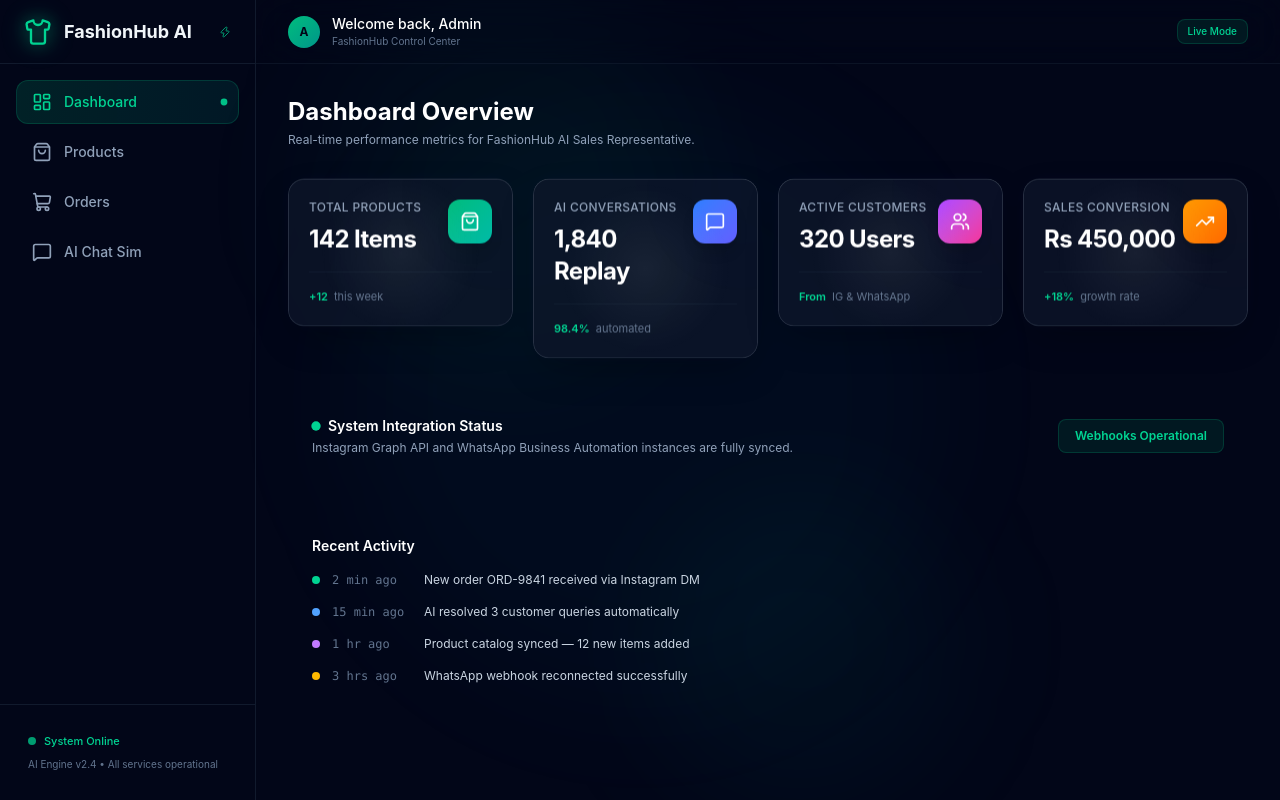
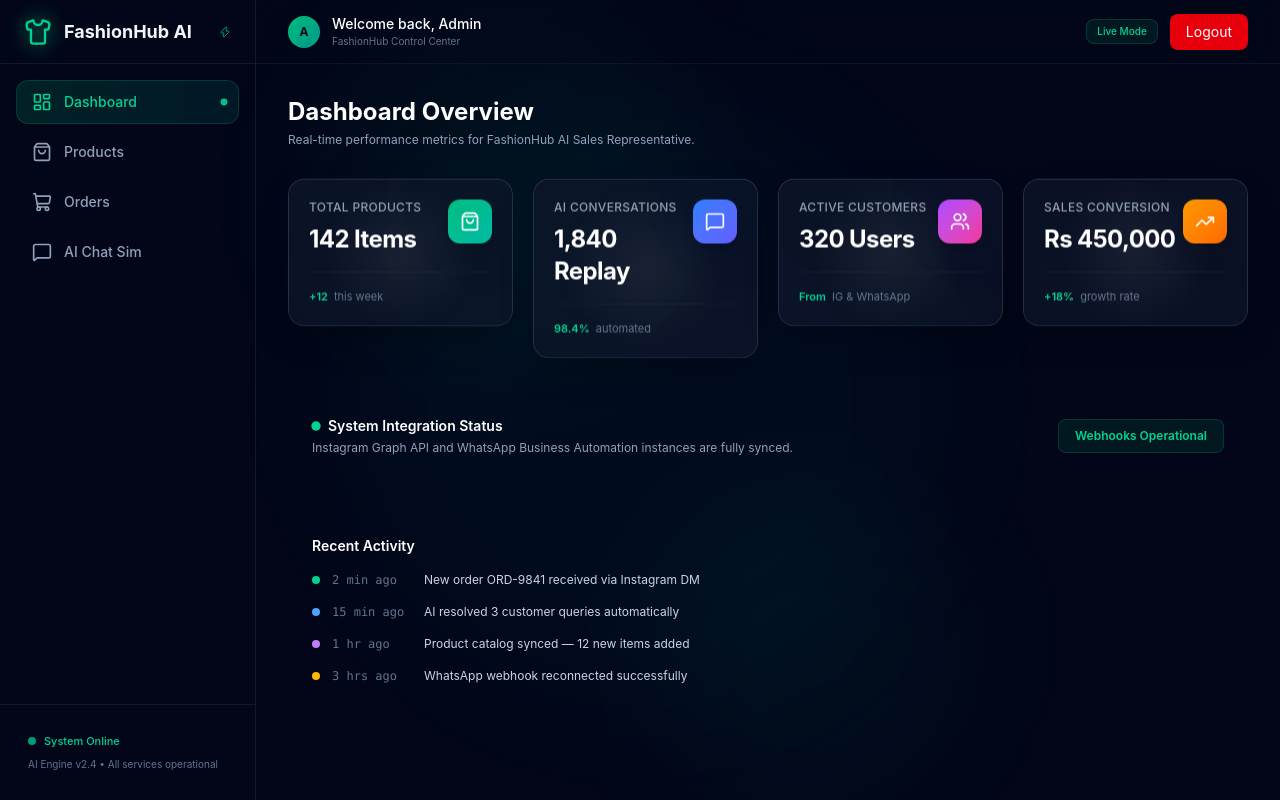
Before and after one commit to Ammarawan123/AI_fashion_Sales_Assistant, a React (Vite) app in the folder frontend/: page / in a window 1280 px wide. Built offline with nearby package versions, Linux system fonts and the light colour scheme; sample sign-in values are in the browser's storage.

Commit message:
Implement authentication and logout in DashboardLayout
Added authentication check and logout functionality.

```diff
--- a/frontend/src/layouts/DashboardLayout.jsx
+++ b/frontend/src/layouts/DashboardLayout.jsx
@@ -1,4 +1,4 @@
-import { Link, Outlet, useLocation } from "react-router-dom";
+import { Link, Outlet, useLocation, Navigate, useNavigate } from "react-router-dom";
 import { motion } from "framer-motion";
 import {
   LayoutDashboard,
@@ -42,6 +42,18 @@ const menuItemVariants = {
 
 export default function DashboardLayout() {
   const location = useLocation();
+  const navigate = useNavigate();
+
+  const isLoggedIn = localStorage.getItem("adminLoggedIn");
+
+  if (!isLoggedIn) {
+    return <Navigate to="/login" replace />;
+  }
+
+  const handleLogout = () => {
+    localStorage.removeItem("adminLoggedIn");
+    navigate("/login");
+  };
 
   return (
     <div className="flex h-screen bg-slate-950 text-slate-100 overflow-hidden ambient-bg">
@@ -72,7 +84,11 @@ export default function DashboardLayout() {
             <Shirt className="h-7 w-7 text-emerald-400 drop-shadow-[0_0_8px_rgba(16,185,129,0.5)]" />
             <div className="absolute inset-0 h-7 w-7 bg-emerald-400/20 rounded-full blur-md" />
           </motion.div>
-          <span className="font-bold text-lg gradient-text">FashionHub AI</span>
+
+          <span className="font-bold text-lg gradient-text">
+            FashionHub AI
+          </span>
+
           <Zap className="h-3 w-3 text-emerald-400 ml-auto animate-pulse" />
         </motion.div>
 
@@ -81,6 +97,7 @@ export default function DashboardLayout() {
           {menuItems.map((item) => {
             const Icon = item.icon;
             const isActive = location.pathname === item.path;
+
             return (
               <motion.div key={item.path} variants={menuItemVariants}>
                 <Link
@@ -91,7 +108,6 @@ export default function DashboardLayout() {
                       : "text-slate-400 hover:bg-slate-800/40 hover:text-slate-200"
                   }`}
                 >
-                  {/* Active background indicator */}
                   {isActive && (
                     <motion.div
                       layoutId="activeTab"
@@ -103,13 +119,21 @@ export default function DashboardLayout() {
                       }}
                     />
                   )}
+
                   <Icon className="relative z-10 h-5 w-5" />
                   <span className="relative z-10">{item.name}</span>
+
                   {isActive && (
                     <motion.div
                       className="absolute right-3 h-1.5 w-1.5 rounded-full bg-emerald-400"
-                      animate={{ scale: [1, 1.4, 1], opacity: [1, 0.7, 1] }}
-                      transition={{ duration: 2, repeat: Infinity }}
+                      animate={{
+                        scale: [1, 1.4, 1],
+                        opacity: [1, 0.7, 1],
+                      }}
+                      transition={{
+                        duration: 2,
+                        repeat: Infinity,
+                      }}
                     />
                   )}
                 </Link>
@@ -130,6 +154,7 @@ export default function DashboardLayout() {
                 System Online
               </span>
             </div>
+
             <div className="text-[10px] text-slate-500">
               AI Engine v2.4 • All services operational
             </div>
@@ -137,28 +162,47 @@ export default function DashboardLayout() {
         </motion.div>
       </motion.aside>
 
-      {/* Main Content Area */}
+      {/* Main Content */}
       <main className="relative z-10 flex-1 overflow-y-auto custom-scrollbar">
         {/* Header */}
         <motion.header
           className="h-16 border-b border-slate-800/40 glass-panel backdrop-blur-xl flex items-center px-8 justify-between sticky top-0 z-20"
           initial={{ y: -20, opacity: 0 }}
           animate={{ y: 0, opacity: 1 }}
-          transition={{ type: "spring", stiffness: 300, damping: 30, delay: 0.3 }}
+          transition={{
+            type: "spring",
+            stiffness: 300,
+            damping: 30,
+            delay: 0.3,
+          }}
         >
           <div className="flex items-center gap-3">
             <div className="h-8 w-8 rounded-full bg-gradient-to-br from-emerald-500 to-teal-600 flex items-center justify-center text-xs font-bold text-slate-950">
               A
             </div>
+
             <div>
-              <div className="text-sm font-medium text-white">Welcome back, Admin</div>
-              <div className="text-[10px] text-slate-500">FashionHub Control Center</div>
+              <div className="text-sm font-medium text-white">
+                Welcome back, Admin
+              </div>
+
+              <div className="text-[10px] text-slate-500">
+                FashionHub Control Center
+              </div>
             </div>
           </div>
-          <div className="flex items-center gap-2">
+
+          <div className="flex items-center gap-3">
             <span className="px-2.5 py-1 text-[10px] font-medium bg-emerald-500/10 text-emerald-400 border border-emerald-500/20 rounded-lg">
               Live Mode
             </span>
+
+            <button
+              onClick={handleLogout}
+              className="px-4 py-2 rounded-lg bg-red-600 hover:bg-red-700 text-white text-sm transition"
+            >
+              Logout
+            </button>
           </div>
         </motion.header>
 
```
